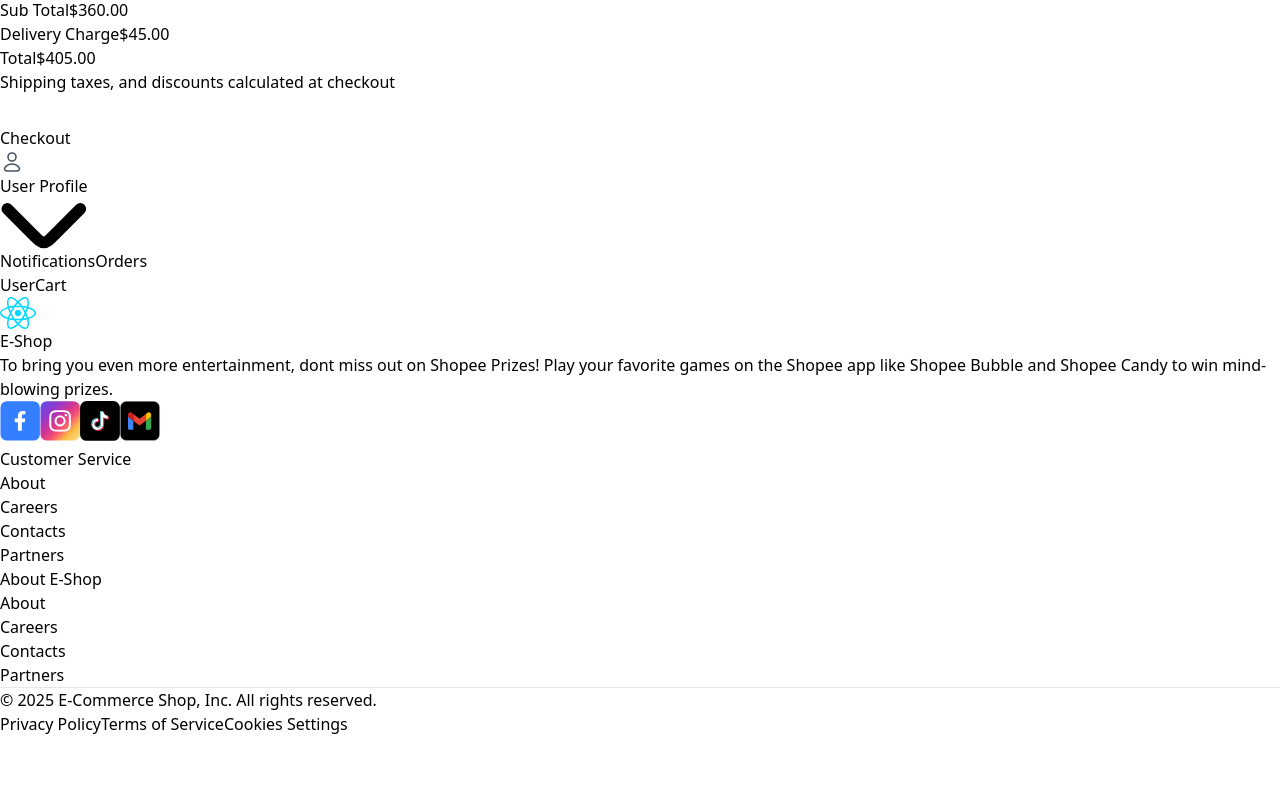
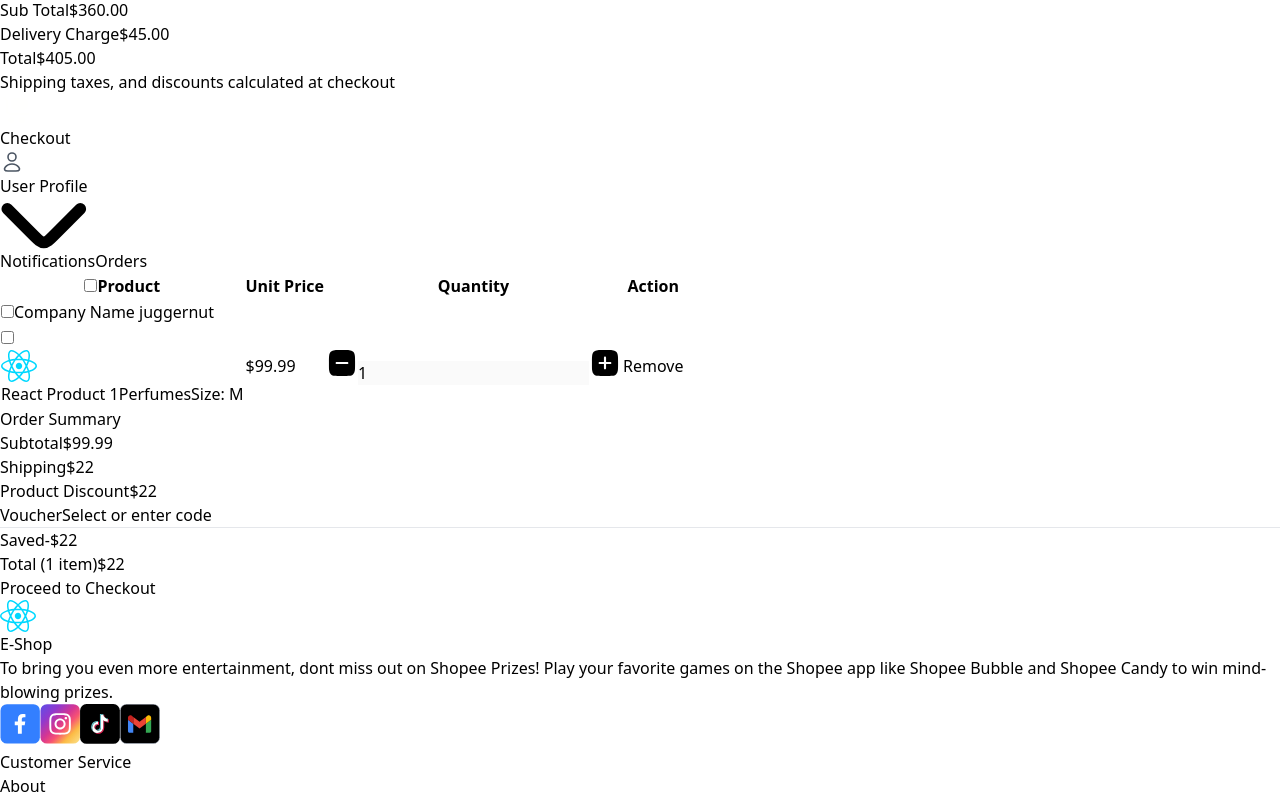
Before and after one commit to ShadeEon/E-shop, a React (Vite) app: page /cart in a window 1280 px wide. Shown: the part 533-1330 px from the top of the page. Before the commit the page ends 1269 px from the top, so only its background shows below. Built offline with nearby package versions, Linux system fonts and the light colour scheme.

Commit message:
feat(added voucher component): Fixed ui design and implemented voucher selection and application

```diff
--- /dev/null
+++ b/src/components/VoucherModal.jsx
@@ -0,0 +1,32 @@
+const VoucherModal = ({ onClose }) => {
+  return (
+    <div className="fixed inset-0 bg-black/40 flex items-center justify-center z-50">
+      <div className="bg-white p-6 rounded-lg shadow-lg w-80 relative">
+
+        <button
+          onClick={onClose}
+          className="absolute top-3 right-3 text-gray-500 hover:text-gray-700 text-xl"
+        >
+          &times;
+        </button>
+
+        <h2 className="text-lg font-semibold mb-4">Enter Voucher Code</h2>
+
+        <input
+          type="text"
+          className="w-full border p-2 rounded mb-4"
+          placeholder="Type your voucher..."
+        />
+
+        <button
+          className="bg-indigo-600 text-white w-full py-2 rounded mt-2"
+          onClick={onClose}
+        >
+          Apply Voucher
+        </button>
+      </div>
+    </div>
+  );
+};
+
+export default VoucherModal;
--- a/src/pages/UserCart.jsx
+++ b/src/pages/UserCart.jsx
@@ -1,7 +1,188 @@
+import { useState } from "react";
+import VoucherModal from "../components/VoucherModal.jsx";
+
 const UserCart = () => {
+  const [showVoucher, setShowVoucher] = useState(false);
   return (
-    <div>UserCart</div>
-  )
-}
+    <section className="flex flex-row p-4 gap-2 items-start">
+      <div className="w-full p-4 bg-slate-50 rounded-lg">
+        <table className="w-full text-left text-sm border-collapse">
+          <thead className="uppercase tracking-wider border-b-2 dark:border-neutral-600">
+            <tr>
+              <th scope="col" className="px-2 py-4">
+                <div class="flex items-center">
+                  <input
+                    id="bordered-checkbox-1"
+                    type="checkbox"
+                    value=""
+                    name="bordered-checkbox"
+                    class="w-4 h-4 border border-default-medium rounded-xs bg-neutral-secondary-medium focus:ring-2 focus:ring-brand-soft"
+                  />
+                  <label
+                    for="bordered-checkbox-1"
+                    class="select-none w-full ms-2 text-heading"
+                  >
+                    Product
+                  </label>
+                </div>
+              </th>
+              <th scope="col" className="text-center px-2 py-4">
+                Unit Price
+              </th>
+              <th scope="col" className="text-center px-2 py-4">
+                Quantity
+              </th>
+              <th scope="col" className="text-center px-2 py-4">
+                Action
+              </th>
+            </tr>
+          </thead>
+          <tbody>
+            <tr className="border-b">
+              <td className="px-2 py-4">
+                <div class="flex items-center gap-3">
+                  <input
+                    id="default-checkbox"
+                    type="checkbox"
+                    value=""
+                    class="w-4 h-4 border border-default-medium rounded-xs bg-neutral-secondary-medium focus:ring-2 focus:ring-brand-soft"
+                  />
+                  <span>Company Name juggernut</span>
+                </div>
+              </td>
+            </tr>
+            <tr className="border-b">
+              <td className="px-4 py-6">
+                <div className="flex items-start gap-3">
+                  <div class="flex items-center gap-3">
+                    <input
+                      id="default-checkbox"
+                      type="checkbox"
+                      value=""
+                      class="w-4 h-4 border border-default-medium rounded-xs bg-neutral-secondary-medium focus:ring-2 focus:ring-brand-soft"
+                    />
+                    <img
+                      src="/src/assets/react.svg"
+                      alt="product-image"
+                      className="w-14 h-14 rounded-md object-contain"
+                    />
+                  </div>
 
-export default UserCart
+                  <div className="flex flex-col">
+                    <span className="text-sm font-medium">React Product 1</span>
+                    <span className="text-sm text-gray-500">Perfumes</span>
+                    <span className="text-sm text-gray-500">Size: M</span>
+                  </div>
+                </div>
+              </td>
+
+              <td className="text-center px-2 py-4">
+                <span className="text-sm font-medium">$99.99</span>
+              </td>
+
+              <td className="px-2 py-4">
+                <div className="flex flex-row justify-center items-center">
+                  <button>
+                    <svg
+                      width="32"
+                      height="32"
+                      viewBox="0 0 24 24"
+                      fill="none"
+                      xmlns="http://www.w3.org/2000/svg"
+                    >
+                      <path
+                        fillRule="evenodd"
+                        clipRule="evenodd"
+                        d="M10.9404 2.19971H13.06C14.8949 2.19969 16.3533 2.19968 17.4959 2.35329C18.6738 2.51166 19.6351 2.84639 20.3943 3.6056C21.1535 4.3648 21.4882 5.32606 21.6466 6.50402C21.8002 7.64658 21.8002 9.10502 21.8002 10.9398V13.0596C21.8002 14.8944 21.8002 16.3528 21.6466 17.4954C21.4882 18.6734 21.1535 19.6346 20.3943 20.3938C19.6351 21.153 18.6738 21.4878 17.4959 21.6461C16.3533 21.7997 14.8949 21.7997 13.0601 21.7997H10.9403C9.10551 21.7997 7.64707 21.7997 6.50451 21.6461C5.32654 21.4878 4.36529 21.153 3.60608 20.3938C2.84688 19.6346 2.51215 18.6734 2.35378 17.4954C2.20016 16.3528 2.20018 14.8944 2.2002 13.0596L2.2002 10.9399C2.20018 9.10502 2.20016 7.64658 2.35378 6.50402C2.51215 5.32606 2.84688 4.3648 3.60608 3.6056C4.36529 2.84639 5.32654 2.51166 6.50451 2.35329C7.64707 2.19968 9.10552 2.19969 10.9404 2.19971ZM8.00012 11.1998C7.55829 11.1998 7.20012 11.5579 7.20012 11.9998C7.20012 12.4416 7.55829 12.7998 8.00012 12.7998H16.0001C16.4419 12.7998 16.8001 12.4416 16.8001 11.9998C16.8001 11.5579 16.4419 11.1998 16.0001 11.1998H8.00012Z"
+                        fill="black"
+                        className="my-path"
+                      ></path>
+                    </svg>
+                  </button>
+                  <input
+                    defaultValue={1}
+                    type="number"
+                    className="w-12 text-center border rounded-md py-1"
+                    disabled
+                  />
+                  <button>
+                    <svg
+                      width="32px"
+                      height="32px"
+                      viewBox="0 0 24 24"
+                      fill="none"
+                      xmlns="http://www.w3.org/2000/svg"
+                    >
+                      <path
+                        fillRule="evenodd"
+                        clipRule="evenodd"
+                        d="M10.9404 2.19971H13.06C14.8949 2.19969 16.3533 2.19968 17.4959 2.35329C18.6738 2.51166 19.6351 2.84639 20.3943 3.6056C21.1535 4.3648 21.4882 5.32606 21.6466 6.50402C21.8002 7.64658 21.8002 9.10502 21.8002 10.9398V13.0596C21.8002 14.8944 21.8002 16.3528 21.6466 17.4954C21.4882 18.6734 21.1535 19.6346 20.3943 20.3938C19.6351 21.153 18.6738 21.4878 17.4959 21.6461C16.3533 21.7997 14.8949 21.7997 13.0601 21.7997H10.9403C9.10551 21.7997 7.64707 21.7997 6.50451 21.6461C5.32655 21.4878 4.36529 21.153 3.60608 20.3938C2.84688 19.6346 2.51215 18.6734 2.35378 17.4954C2.20016 16.3528 2.20018 14.8944 2.2002 13.0596V10.9399C2.20018 9.10503 2.20016 7.64658 2.35378 6.50402C2.51215 5.32606 2.84688 4.3648 3.60608 3.6056C4.36529 2.84639 5.32655 2.51166 6.50451 2.35329C7.64707 2.19968 9.10552 2.19969 10.9404 2.19971ZM12.8002 7.99951C12.8002 7.55768 12.4421 7.19951 12.0002 7.19951C11.5584 7.19951 11.2002 7.55768 11.2002 7.99951L11.2002 11.1995H8.00024C7.55842 11.1995 7.20024 11.5577 7.20024 11.9995C7.20024 12.4413 7.55842 12.7995 8.00024 12.7995H11.2002V15.9995C11.2002 16.4413 11.5584 16.7995 12.0002 16.7995C12.4421 16.7995 12.8002 16.4413 12.8002 15.9995V12.7995H16.0002C16.4421 12.7995 16.8002 12.4413 16.8002 11.9995C16.8002 11.5577 16.4421 11.1995 16.0002 11.1995H12.8002V7.99951Z"
+                        fill="black"
+                        className="my-path"
+                      ></path>
+                    </svg>
+                  </button>
+                </div>
+              </td>
+
+              <td className="text-center px-2 py-4">
+                <span className="cursor-pointer text-red-600 hover:text-red-800">
+                  Remove
+                </span>
+              </td>
+            </tr>
+          </tbody>
+        </table>
+      </div>
+
+      <div className="w-96 h-fit border rounded-lg p-4 shadow-md bg-white flex flex-col gap-4">
+        <h2 className="text-lg font-semibold">Order Summary</h2>
+
+        <div className="flex justify-between text-sm">
+          <span>Subtotal</span>
+          <span>$99.99</span>
+        </div>
+
+        <div className="flex justify-between text-sm">
+          <span>Shipping</span>
+          <span>$22</span>
+        </div>
+
+        <div className="flex justify-between text-sm">
+          <span>Product Discount</span>
+          <span>$22</span>
+        </div>
+
+        <div className="flex items-center justify-between text-sm">
+          <span>Voucher</span>
+          <button
+            className="text-blue-700"
+            onClick={() => setShowVoucher(true)}
+          >
+            Select or enter code
+          </button>
+        </div>
+
+        <hr />
+
+        <div className="flex justify-between text-sm">
+          <span>Saved</span>
+          <span className="text-red-700">-$22</span>
+        </div>
+
+        <div className="flex justify-between text-base font-bold">
+          <span>Total (1 item)</span>
+          <span>$22</span>
+        </div>
+
+        <button className="bg-indigo-600 hover:bg-indigo-700 text-white py-2 rounded-md font-medium">
+          Proceed to Checkout
+        </button>
+      </div>
+
+      {showVoucher && <VoucherModal onClose={() => setShowVoucher(false)} />}
+    </section>
+  );
+};
+
+export default UserCart;
```
Also changed, not shown: src/components/Header.jsx (+25 -25 lines).
